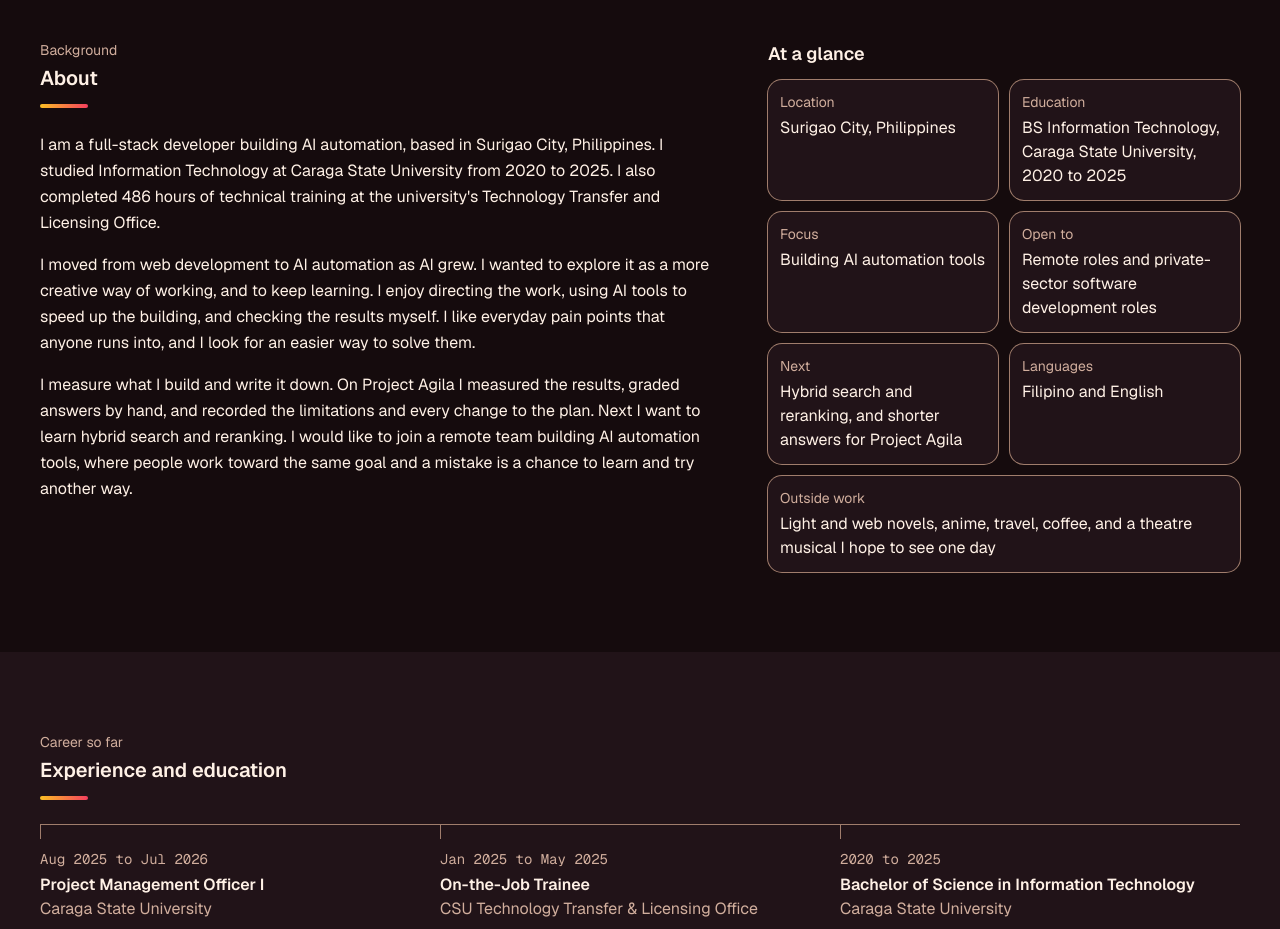
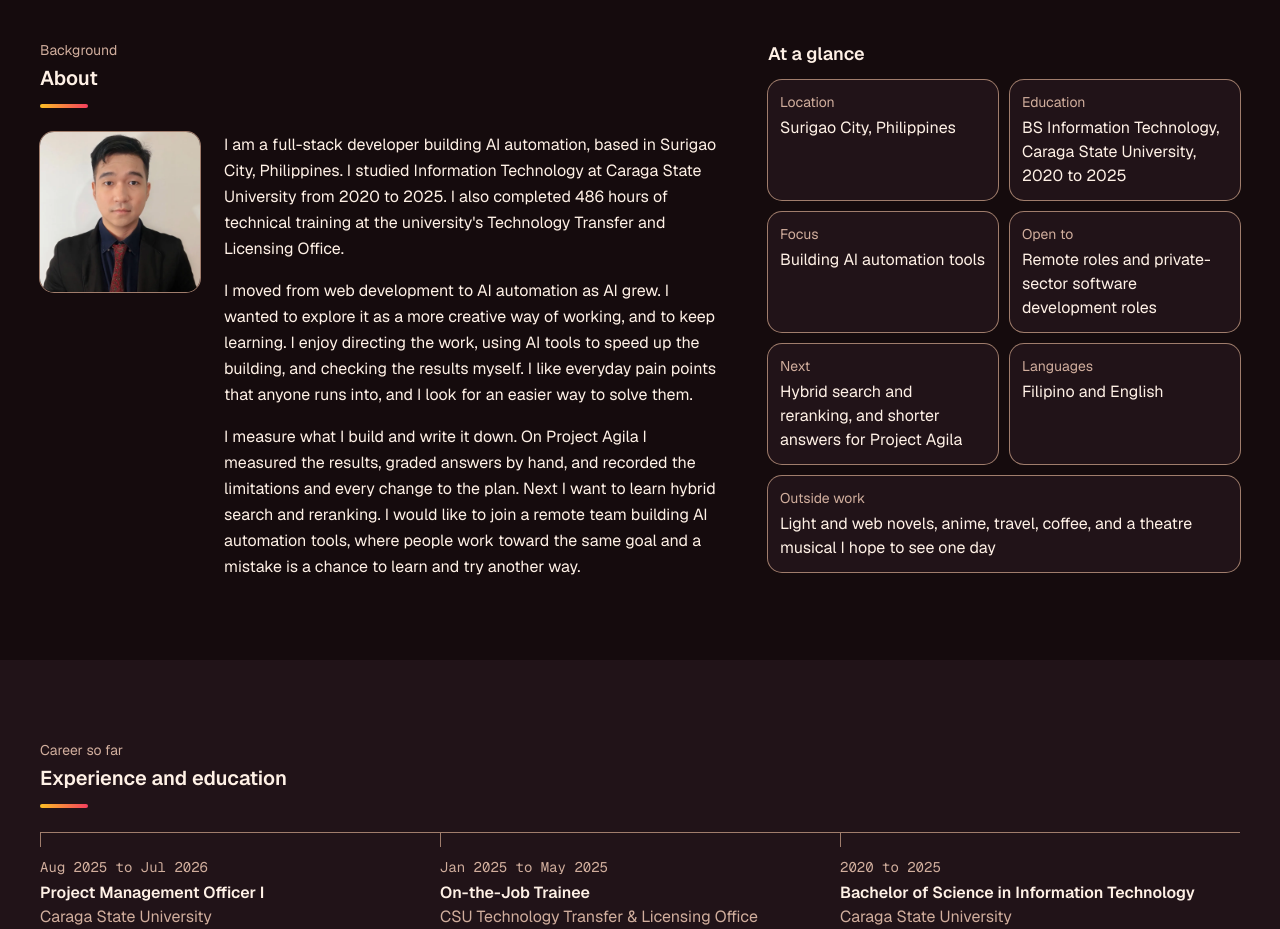
Before and after one commit to mezoa/pawikan, a Next.js app: page / in a window 1280 px wide. Shown: the part 1320-2249 px from the top of the page. Built offline with nearby package versions, Linux system fonts and the light colour scheme.

Commit message:
Add About portrait

```diff
--- a/content/profile.ts
+++ b/content/profile.ts
@@ -76,6 +76,10 @@ export const profile: Profile = {
       "I moved from web development to AI automation as AI grew. I wanted to explore it as a more creative way of working, and to keep learning. I enjoy directing the work, using AI tools to speed up the building, and checking the results myself. I like everyday pain points that anyone runs into, and I look for an easier way to solve them.",
       "I measure what I build and write it down. On Project Agila I measured the results, graded answers by hand, and recorded the limitations and every change to the plan. Next I want to learn hybrid search and reranking. I would like to join a remote team building AI automation tools, where people work toward the same goal and a mistake is a chance to learn and try another way.",
     ],
+    photo: {
+      src: "/images/about/portrait.webp",
+      alt: "Portrait of Meo Angelo Alcantara in a dark jacket, navy shirt and red patterned tie.",
+    },
     atAGlance: [
       { label: "Location", value: "Surigao City, Philippines" },
       {
--- a/scripts/check-sections-visible.mjs
+++ b/scripts/check-sections-visible.mjs
@@ -162,6 +162,7 @@ async function checkPage(send, sessionId, width, height, theme, report) {
   await page("Page.enable");
   await page("Runtime.enable");
   await page("Page.bringToFront");
+  await page("Emulation.setFocusEmulationEnabled", { enabled: true });
   await page("Emulation.setDeviceMetricsOverride", {
     width,
     height,
@@ -200,6 +201,11 @@ async function checkPage(send, sessionId, width, height, theme, report) {
   for (const { id } of sections) {
     await run(`document.getElementById("${id}").scrollIntoView({ block: "start" })`);
     await sleep(700);
+    // A hidden tab stops painting, which freezes a fade partway. That says
+    // nothing about the site, so stop instead of calling the section blank.
+    if ((await run("document.visibilityState")) !== "visible") {
+      throw new Error("The browser hid the test tab, so this result cannot be trusted. Run the check again.");
+    }
     const section = (await run(READ_SECTIONS)).find((item) => item.id === id);
     const scrollY = await run("scrollY");
     const ink = await inkIn(
@@ -240,6 +246,10 @@ async function main() {
       `--remote-debugging-port=${BROWSER_PORT}`,
       `--user-data-dir=${PROFILE}`,
       "--no-first-run",
+      // A fresh profile can open its own dialog, which hides the test tab.
+      "--disable-renderer-backgrounding",
+      "--disable-background-timer-throttling",
+      "--disable-backgrounding-occluded-windows",
       "about:blank",
     ],
     { stdio: "ignore" },
--- a/src/app/page.tsx
+++ b/src/app/page.tsx
@@ -183,7 +183,7 @@ export default function Home() {
               alt={about.photo.alt}
               width={160}
               height={160}
-              className="size-40 shrink-0 rounded-xl object-cover"
+              className="size-40 shrink-0 rounded-xl object-cover ring-1 ring-border"
             />
           )}
           <div className="flex max-w-[65ch] flex-col gap-4 leading-relaxed">
```
Also changed, not shown: public/images/about/portrait.webp (added).
